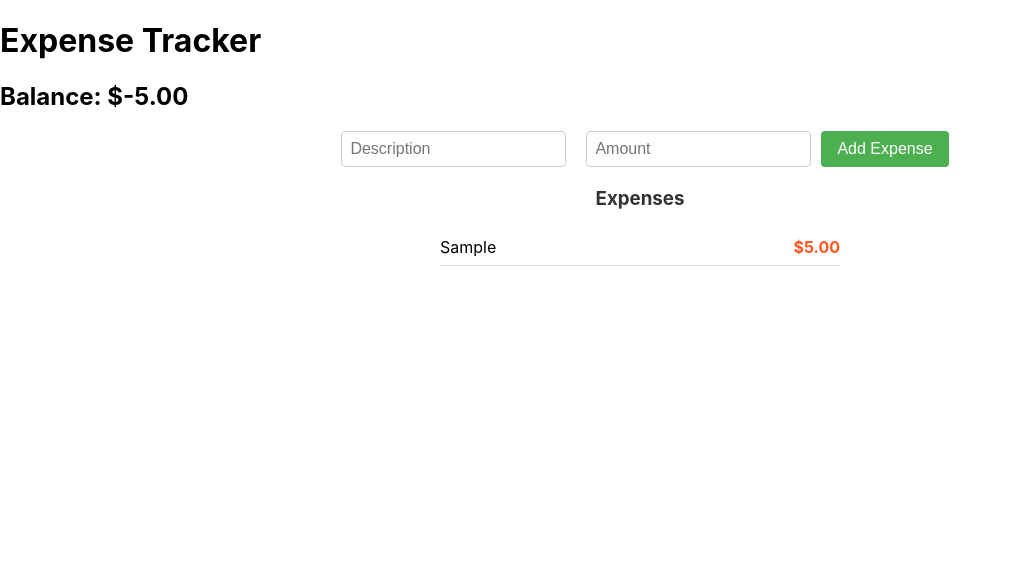
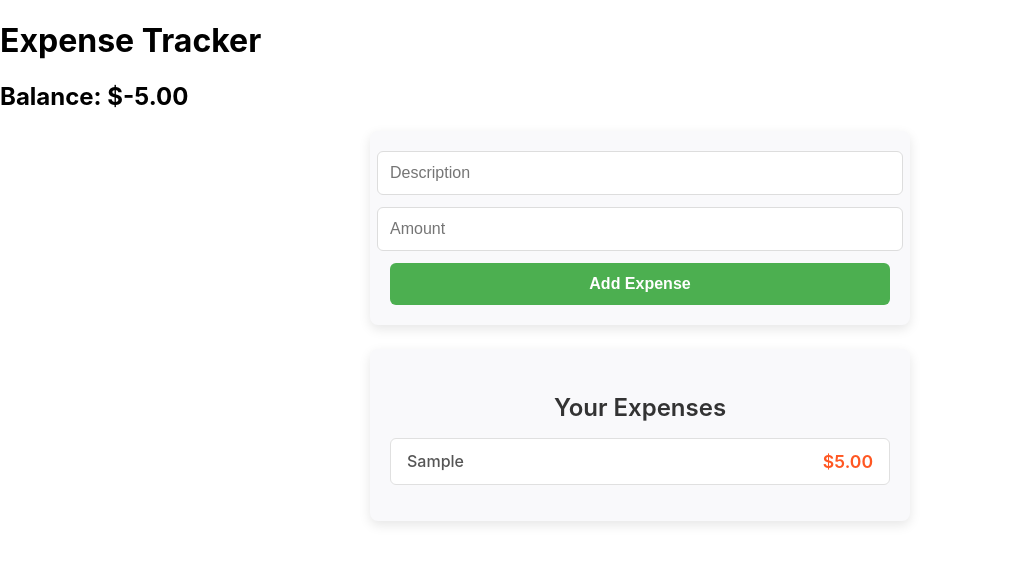
Before and after one commit to RushdaMansuri/Expense_Tracker_React, a React (Create React App) app in the folder expense-tracker/: page / in a window 1280 px wide. Both pictures are taken after typing "Sample", "5" into the empty fields and a click on the button "Add Expense". Shown: the top 564 px of the page, without its empty margins (0-1011 px from the left). Built offline with nearby package versions, Linux system fonts and the light colour scheme.

Commit message:
Updated CSS

```diff
--- a/expense-tracker/src/App.js
+++ b/expense-tracker/src/App.js
@@ -13,7 +13,6 @@ function App() {
   };
 
   return (
-
     <div className="app">
       <h1>Expense Tracker</h1>
       <div className="balance">
@@ -22,7 +21,6 @@ function App() {
       <ExpenseForm addExpense={addExpense} />
       <ExpenseList expenses={expenses} />
     </div>
-
   );
 }
 
--- a/expense-tracker/src/components/ExpenseList.js
+++ b/expense-tracker/src/components/ExpenseList.js
@@ -4,12 +4,12 @@ import '../css/ExpenseList.css';
 const ExpenseList = ({ expenses }) => {
   return (
     <div className="expense-list">
-      <h3>Expenses</h3>
+      <h3>Your Expenses</h3>
       <ul>
         {expenses.map((expense, index) => (
-          <li key={index}>
-            <span>{expense.description}</span>
-            <span>${expense.amount.toFixed(2)}</span>
+          <li key={index} className="expense-item">
+            <div className="expense-description">{expense.description}</div>
+            <div className="expense-amount">${expense.amount.toFixed(2)}</div>
           </li>
         ))}
       </ul>
--- a/expense-tracker/src/css/ExpenseForm.css
+++ b/expense-tracker/src/css/ExpenseForm.css
@@ -1,25 +1,45 @@
+/* Form container styling */
 .expense-form {
   display: flex;
-    justify-content: center;
-    margin-bottom: 20px;
+  flex-direction: column;
+  align-items: center;
+  padding: 20px;
+  margin: 0 auto;
+  max-width: 500px;
+  background-color: #f9f9fb;
+  border-radius: 8px;
+  box-shadow: 0 4px 12px rgba(0, 0, 0, 0.1);
+  margin-bottom: 24px;
 }
 
+/* Input field styling */
 .expense-form input {
-    margin: 0 10px;
-    padding: 8px;
-    font-size: 16px;
-    border: 1px solid #ccc;
-    border-radius: 4px;
+  width: 100%;
+  margin-bottom: 12px;
+  padding: 12px;
+  font-size: 1rem;
+  border: 1px solid #ddd;
+  border-radius: 6px;
+  transition: border-color 0.3s ease;
 }
 
+.expense-form input:focus {
+  border-color: #4caf50;
+  outline: none;
+}
+
+/* Button styling */
 .expense-form button {
-    padding: 8px 16px;
-    font-size: 16px;
+  width: 100%;
+  padding: 12px;
+  font-size: 1rem;
+  font-weight: bold;
   background-color: #4caf50;
-    color: white;
+  color: #fff;
   border: none;
-    border-radius: 4px;
+  border-radius: 6px;
   cursor: pointer;
+  transition: background-color 0.3s ease;
 }
 
 .expense-form button:hover {
--- a/expense-tracker/src/css/ExpenseList.css
+++ b/expense-tracker/src/css/ExpenseList.css
@@ -1,31 +1,55 @@
+/* Container styling */
 .expense-list {
-    text-align: left;
   margin: 0 auto;
-    max-width: 400px;
+  max-width: 500px;
+  padding: 20px;
+  background-color: #f9f9fb;
+  border-radius: 8px;
+  box-shadow: 0 4px 12px rgba(0, 0, 0, 0.1);
 }
 
+/* Header styling */
 .expense-list h3 {
   text-align: center;
   color: #333;
+  font-size: 1.5rem;
+  font-weight: 600;
+  margin-bottom: 16px;
 }
 
+/* List styling */
 .expense-list ul {
   list-style-type: none;
   padding: 0;
 }
 
-  .expense-list li {
+/* Individual expense item styling */
+.expense-item {
   display: flex;
   justify-content: space-between;
-    padding: 8px 0;
-    border-bottom: 1px solid #ddd;
+  align-items: center;
+  padding: 12px 16px;
+  margin-bottom: 8px;
+  background-color: #ffffff;
+  border-radius: 6px;
+  transition: box-shadow 0.2s ease;
+  border: 1px solid #e0e0e0;
 }
 
-  .expense-list li span {
-    font-size: 16px;
+.expense-item:hover {
+  box-shadow: 0 4px 8px rgba(0, 0, 0, 0.1);
 }
 
-  .expense-list li span:last-child {
+/* Description styling */
+.expense-description {
+  font-size: 1rem;
+  color: #555;
+  font-weight: 500;
+}
+
+/* Amount styling */
+.expense-amount {
+  font-size: 1.1rem;
   color: #ff5722;
-    font-weight: bold;
+  font-weight: 600;
 }
```
Lines whose indentation alone changed are shown as unchanged.
